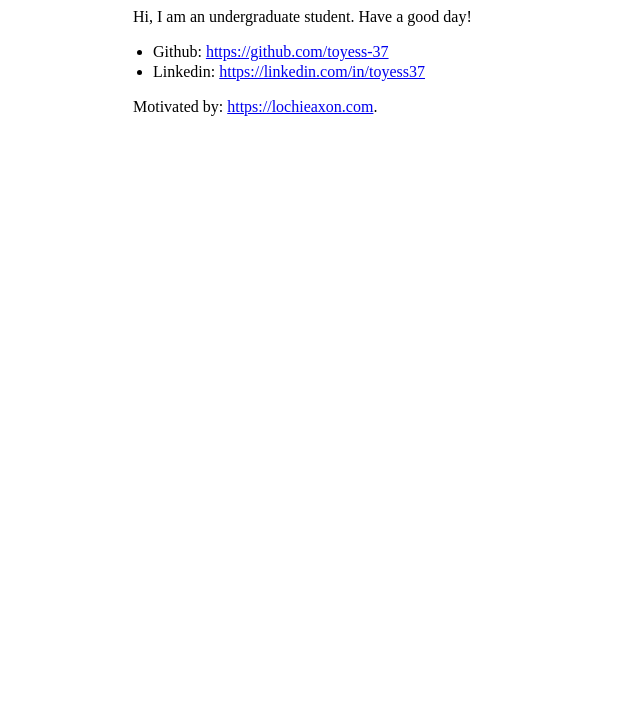
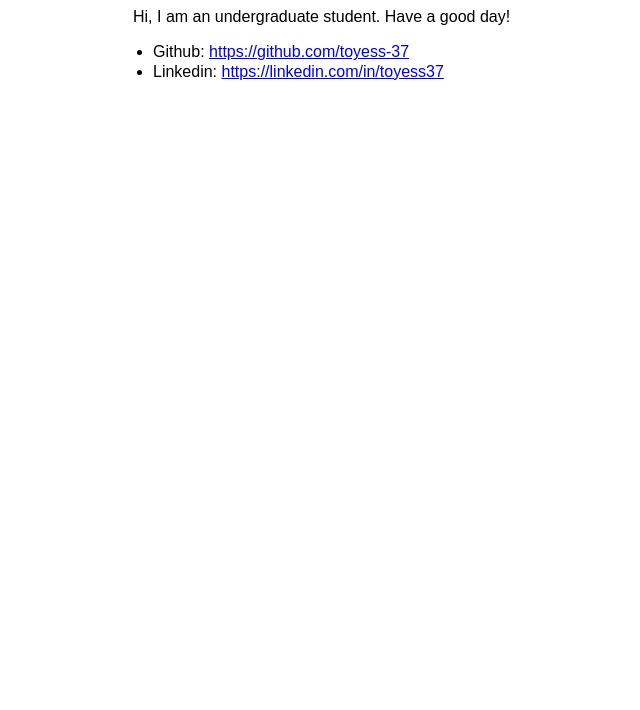
Before and after one commit to toyess-37/toyess-37.github.io, a plain HTML site: page index.html in a window 1280 px wide. Shown: the part 90-800 px from the top of the page, without its empty margins (182-822 px from the left). Drawn offline with Linux system fonts and the light colour scheme.

Commit message:
update font from serif to sans-serif

```diff
--- a/index.html
+++ b/index.html
@@ -8,7 +8,7 @@
   <style>
     body {
       margin: 0;
-      font-family: serif;
+      font-family: sans-serif;
       line-height: 1.2;
     }
 
@@ -32,8 +32,6 @@
       <li>Github: <a href="https://github.com/toyess-37">https://github.com/toyess-37</a></li>
       <li>Linkedin: <a href="https://linkedin.com/in/toyess37">https://linkedin.com/in/toyess37</a></li>
     </ul>
-
-    <p>Motivated by: <a href="https://lochieaxon.com">https://lochieaxon.com</a>.</p>
   </main>
 </body>
 
```
